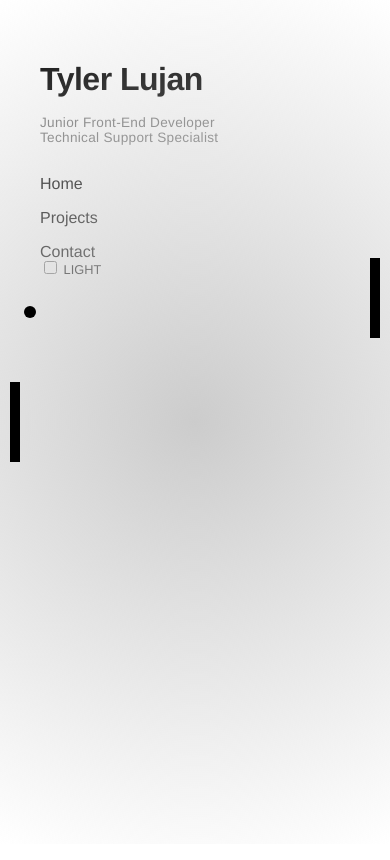
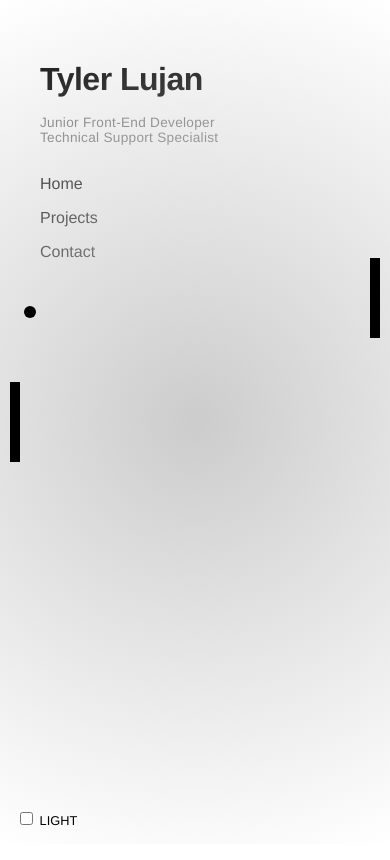
Before and after one commit to t-lujan/tyler-portfolio, a Vue app: page / in a window 390 px wide. Built offline with nearby package versions, Linux system fonts and the light colour scheme; a web font is replaced by a local one.

Commit message:
Mobile layout fixes

```diff
--- a/src/App.vue
+++ b/src/App.vue
@@ -1,7 +1,7 @@
 <template>
   <div class="app">
     <div :class="['grid', { 'mobile-grid': isMobile && route.name !== 'Home' }]">
-      <!-- ───────────── LEFT (sidebar / header) ───────────── -->
+      <!-- ───────────── LEFT SIDEBAR / HEADER ───────────── -->
       <div class="left">
         <h1>Tyler Lujan</h1>
         <p class="role">
@@ -17,7 +17,8 @@
           </ul>
         </nav>
 
-        <div class="theme-toggle">
+        <!-- THEME TOGGLE (conditionally styled) -->
+        <div :class="['theme-toggle', { 'bottom-left': isHomePage, 'bottom-flow': !isHomePage }]">
           <label>
             <input type="checkbox" v-model="isDark" />
             {{ isDark ? 'DARK' : 'LIGHT' }}
@@ -25,7 +26,7 @@
         </div>
       </div>
 
-      <!-- ───────────── RIGHT (page outlet) ───────────── -->
+      <!-- ───────────── RIGHT PANE (VIEW OUTLET) ───────────── -->
       <div class="right">
         <router-view />
       </div>
@@ -34,20 +35,16 @@
 </template>
 
 <script setup>
-import { ref, watch, onMounted, onBeforeUnmount } from 'vue'
+import { ref, watch, onMounted, onBeforeUnmount, computed } from 'vue'
 import { useRoute } from 'vue-router'
 
-/* ── routing ── */
 const route = useRoute()
 
-/* ── dark / light toggle ── */
 const isDark = ref(false)
 watch(isDark, () => {
-  // preserve any existing body classes
   document.body.classList.toggle('dark', isDark.value)
 })
 
-/* ── mobile detection (live) ── */
 const isMobile = ref(false)
 function checkMobile () {
   isMobile.value =
@@ -60,28 +57,26 @@ onMounted(() => {
   window.addEventListener('resize', checkMobile)
 })
 onBeforeUnmount(() => window.removeEventListener('resize', checkMobile))
+
+const isHomePage = computed(() => route.name === 'Home')
 </script>
 
 <style scoped>
 /* ═══════════════════════════════════════════════════════ */
-/*  GLOBAL / RESET  */
+/* RESET + UNIVERSAL */
 /* ═══════════════════════════════════════════════════════ */
 *, *::before, *::after {
   box-sizing: border-box;
 }
 
-html,
-body {
+html, body {
   margin: 0;
   padding: 0;
   height: 100%;
   width: 100%;
-  overflow-x: hidden;   /* stop rogue horizontal scroll */
+  overflow-x: hidden;
 }
 
-/* ═══════════════════════════════════════════════════════ */
-/*  APP WRAPPER  */
-/* ═══════════════════════════════════════════════════════ */
 .app {
   font-family: 'Helvetica Neue', sans-serif;
   width: 100%;
@@ -90,31 +85,17 @@ body {
   justify-content: center;
   align-items: center;
   overflow-y: auto;
-  transition: background-color 0.3s ease, color 0.3s ease;
-  background-color: white;
-  color: black;
 }
 
-body.dark .app {
-  background-color: #121212;
-  color: #f1f1f1;
-}
-
-
-
-/* ═══════════════════════════════════════════════════════ */
-/*  GRID LAYOUT  */
-/* ═══════════════════════════════════════════════════════ */
 .grid {
   display: grid;
-  grid-template-columns: 300px 1fr; /* desktop two-col */
+  grid-template-columns: 300px 1fr;
   width: 100%;
   max-width: 1280px;
   height: 100%;
   margin: 0 auto;
 }
 
-/* LEFT SIDEBAR / HEADER */
 .left {
   display: flex;
   flex-direction: column;
@@ -123,14 +104,13 @@ body.dark .app {
   position: relative;
 }
 
-/* RIGHT CONTENT PANE */
 .right {
   position: relative;
   overflow: hidden;
   height: 100%;
 }
 
-/* ─── typography ─── */
+/* ─── Typography ─── */
 h1 {
   font-weight: 600;
   font-size: 2rem;
@@ -145,7 +125,7 @@ h1 {
   letter-spacing: 0.3px;
 }
 
-/* ─── nav ─── */
+/* ─── Nav ─── */
 nav ul {
   list-style: none;
   padding: 0;
@@ -179,19 +159,30 @@ nav a:hover::after {
   width: 100%;
 }
 
-/* ─── theme toggle ─── */
-.theme-toggle {
-  position: absolute;
-  bottom: 2rem;
-  left: 2rem;
+/* ═══════════════════════════════════════════════════════ */
+/* THEME TOGGLE: Conditional Style per Page */
+/* ═══════════════════════════════════════════════════════ */
+
+/* Fixed bottom-left for Home */
+.theme-toggle.bottom-left {
+  position: fixed;
+  bottom: 1rem;
+  left: 1rem;
+  font-size: 0.8rem;
+  z-index: 10;
+}
+
+/* Scrolls with content on other pages */
+.theme-toggle.bottom-flow {
+  margin-top: 2rem;
+  text-align: center;
   font-size: 0.8rem;
 }
 
 /* ═══════════════════════════════════════════════════════ */
-/*  MOBILE BREAKPOINT  */
+/* MOBILE LAYOUT */
 /* ═══════════════════════════════════════════════════════ */
 @media (max-width: 768px) {
-  /* collapse grid so no phantom 300 px col remains */
   .grid {
     grid-template-columns: 1fr;
   }
@@ -200,6 +191,9 @@ nav a:hover::after {
     display: flex;
     flex-direction: column;
     width: 100%;
+    min-height: 100vh;
+    padding-bottom: 4rem; /* for toggle breathing room */
+    position: relative;
   }
 
   .mobile-grid .left {
@@ -218,23 +212,7 @@ nav a:hover::after {
   .mobile-grid .right {
     width: 100%;
     padding: 1rem;
-    overflow: visible; /* allow page scrolling */
+    overflow: visible;
   }
-
-  .mobile-grid {
-    min-height: 100vh; /* full height to anchor toggle at bottom */
-    position: relative;
-    padding-bottom: 4rem; /* space for toggle */
-  }
-
-  .mobile-grid .theme-toggle {
-    position: absolute;
-    bottom: 1.5rem;
-    left: 0;
-    right: 0;
-    text-align: center;
-    font-size: 0.8rem;
-  }
-
 }
 </style>
```
